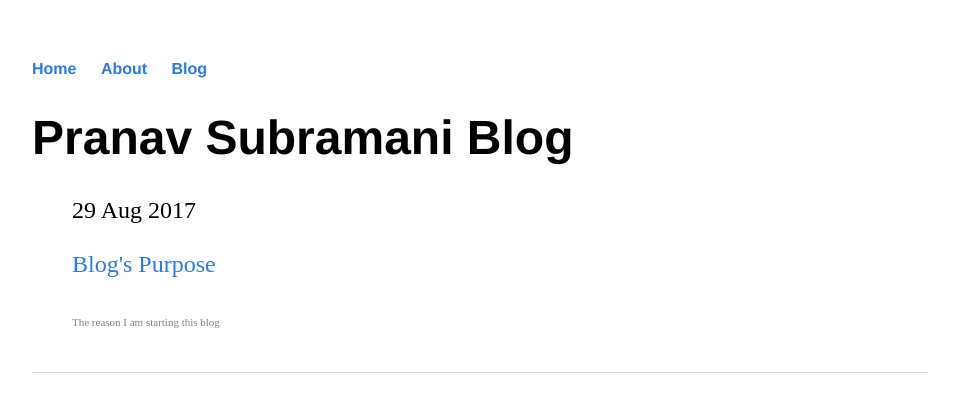
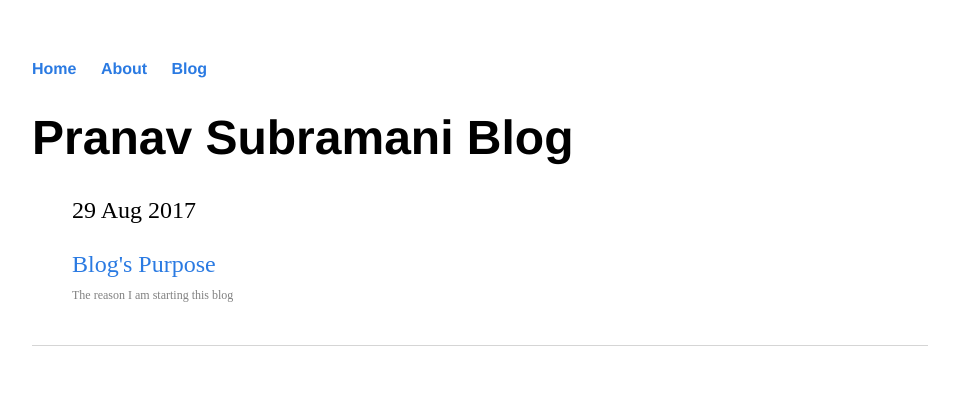
Before and after one commit to pranavsubramani/pranavsubramani.github.io, a Jekyll site: the page built from blog/index.html, in a window 1280 px wide. Shown: the top 412 px of the page, without its empty margins (160-1119 px from the left). Built offline with Jekyll 4.4.1, drawn with Linux system fonts in a browser that asks for light colours.

Commit message:
updating some small stuff

```diff
--- a/blog/index.html
+++ b/blog/index.html
@@ -8,6 +8,6 @@ title: Pranav Subramani Blog
       {% for post in site.posts %}
         <li><span>{{ post.date | date_to_string }}</span>
         <br></br>
-         <a href="{{ post.url }}" title="{{ post.title }}">{{ post.title }}</a><br></br> <span class="synopsis">{{ post.synopsis }} </span></li>
+         <a href="{{ post.url }}" title="{{ post.title }}">{{ post.title }}</a><br> <span class="synopsis">{{ post.synopsis }} </span><br></li>
       {% endfor %}
     </ul>
--- a/css/main.css
+++ b/css/main.css
@@ -57,7 +57,7 @@ ul.coursenotes li {
 }
 
 .synopsis {
-    font-size: 11px;
+    font-size: 12px;
     color: #818181;
 }
 
```
